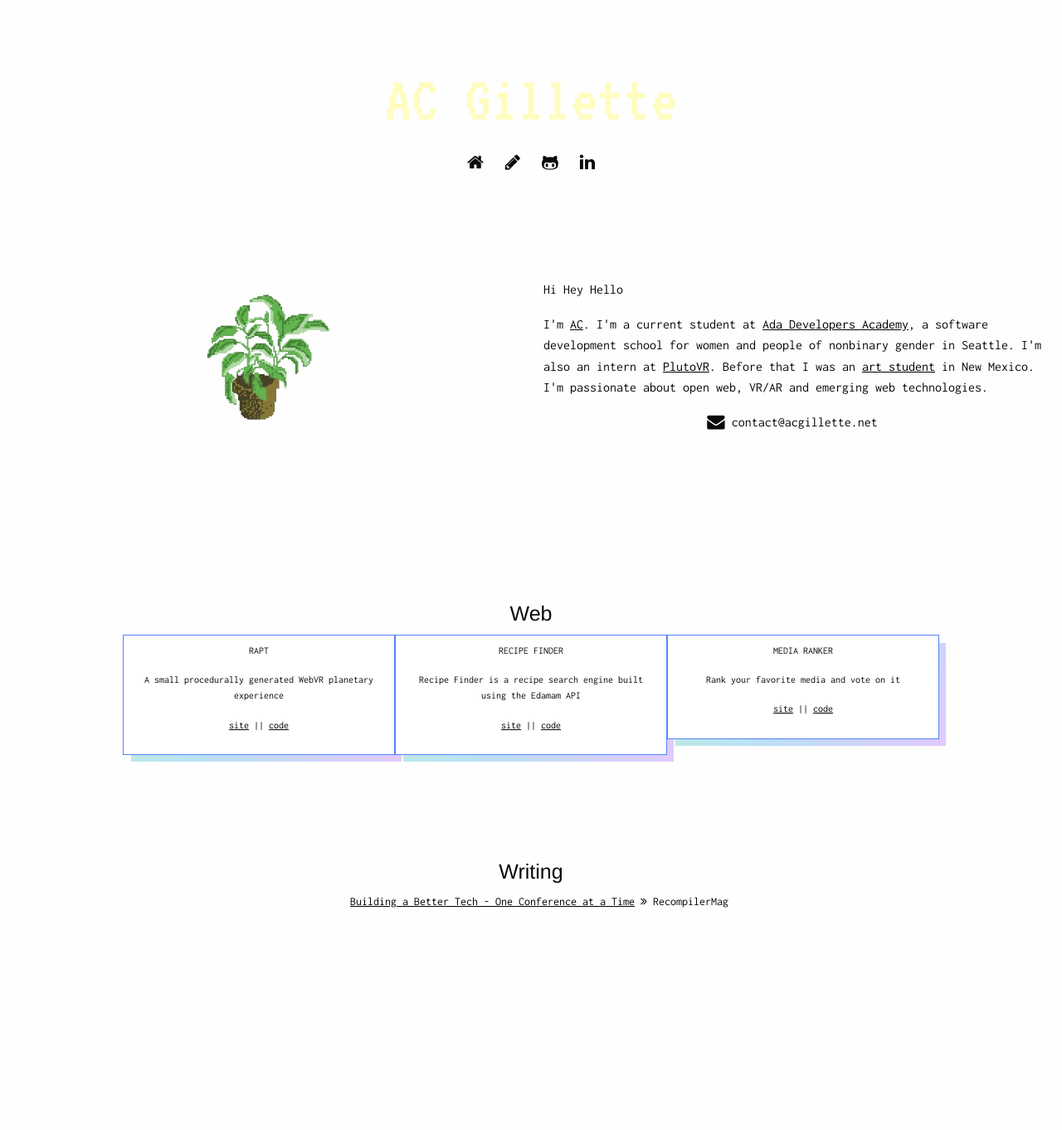
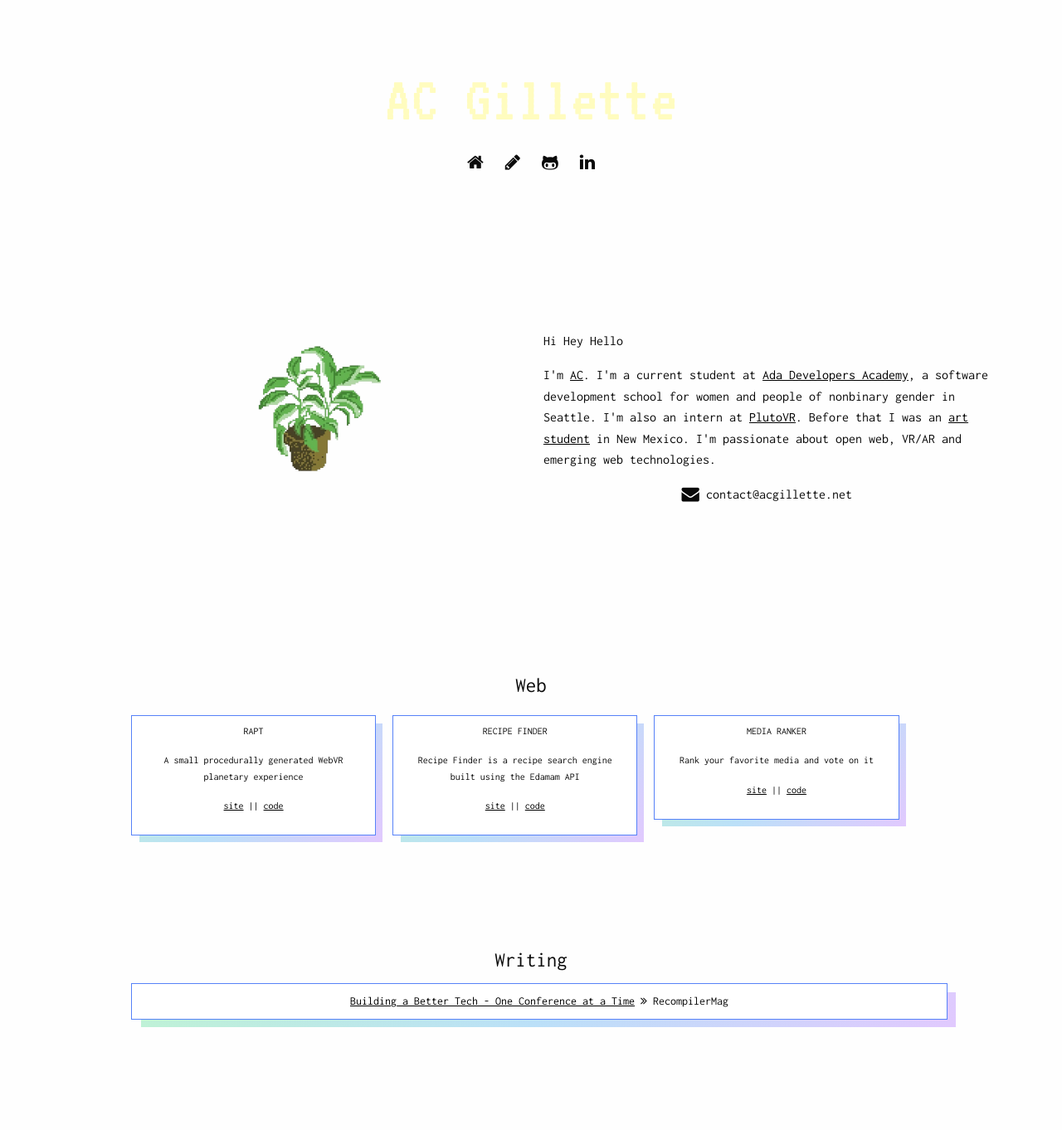
Before and after one commit to acgillette/acgillette.github.io, a Jekyll site: the page built from index.html, in a window 1280 px wide. Shown: the whole page at 83% size. Built offline with Jekyll 4.4.1, drawn with Linux system fonts in a browser that asks for light colours; nearby versions of some CDN libraries; before the commit the page ends 1114 px from its top, so only the background shows below that.

Commit message:
Modified foundation styling, worked on project and writing styling

```diff
--- a/assets/css/foundation.css
+++ b/assets/css/foundation.css
@@ -597,7 +597,7 @@ pre {
   margin-left: 16.66667%; }
 
 .small-4 {
-  width: 33.33333%; }
+  width: 30%; }
 
 .small-push-4 {
   position: relative;
@@ -1309,7 +1309,7 @@ h3,
 h4,
 h5,
 h6 {
-  font-family: "Helvetica Neue", Helvetica, Roboto, Arial, sans-serif;
+  /* font-family: "Helvetica Neue", Helvetica, Roboto, Arial, sans-serif; */
   font-style: normal;
   font-weight: normal;
   color: inherit;
--- a/assets/css/main.css
+++ b/assets/css/main.css
@@ -68,8 +68,9 @@ ul {
 }
 
 
-.writing {
+#writing {
   text-align:center;
+  margin: 10%;
 }
 
 .writing h3 {
@@ -130,6 +131,7 @@ ul {
   padding: .75em;
   position: relative;
   background-color: white;
+  margin: 10px;
 }
 
 
@@ -146,9 +148,7 @@ ul {
 
 .intro {
   margin-bottom: 10%;
-  margin-left: 5%;
-  margin-right: 5%;
-  padding-bottom: 5%;
+  padding: 5%;
 }
 
 
@@ -162,3 +162,29 @@ ul {
   font-family: 'Inconsolata', monospace;
   font-size: 14px;
 }
+
+
+.writing-project::before {
+  content: '';
+  width: 100%;
+  position: absolute;
+  top: .75em;
+  left: .75em;
+  height: 100%;
+  z-index: -1;
+  background: linear-gradient(135deg,#bff3d4 0%,#bbe0f8 50%,#e1c9fe 100%);
+}
+
+.writing-project {
+  font-family: 'Inconsolata', monospace;
+  font-size: 14px;
+  border: 1px #5782f8 solid;
+  width: 30%;
+  text-align: center;
+  margin: auto;
+  padding: .75em;
+  position: relative;
+  background-color: white;
+  margin: 10px;
+
+}
--- a/index.html
+++ b/index.html
@@ -38,8 +38,8 @@ title: AC Gillette
         </section>
         <section class="row" id="writing">
                 <h4>Writing</h4>
-                <ul class="resumelist">
-                    <li><a href="https://recompilermag.com/2017/05/31/alterconf-building-a-better-tech-one-conference-at-a-time/">Building a Better Tech - One Conference at a Time</a>  <i class="fa fa-angle-double-right" aria-hidden="true"></i>  RecompilerMag</li>
-                  </ul>
+                  <section class="writing-project small-12">
+                    <a href="https://recompilermag.com/2017/05/31/alterconf-building-a-better-tech-one-conference-at-a-time/">Building a Better Tech - One Conference at a Time</a>  <i class="fa fa-angle-double-right" aria-hidden="true"></i>  RecompilerMag
+                  </section>
         </section>
 </main>
```
